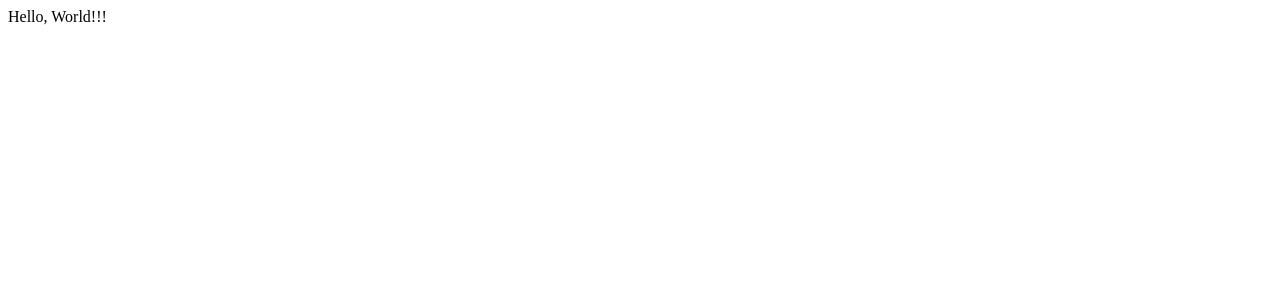
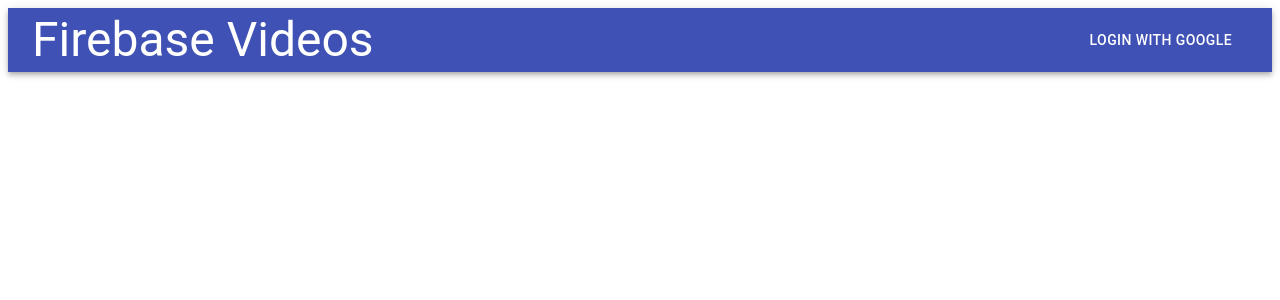
Before and after one commit to tyahha/firebase-first, a React (Create React App) app: page / in a window 1280 px wide. Shown: the top 300 px of the page. Built offline with nearby package versions, Linux system fonts and the light colour scheme.

Commit message:
add material-ui

```diff
--- a/package.json
+++ b/package.json
@@ -3,6 +3,8 @@
   "version": "0.1.0",
   "private": true,
   "dependencies": {
+    "@material-ui/core": "^4.7.0",
+    "@material-ui/icons": "^4.5.1",
     "@types/jest": "24.0.23",
     "@types/node": "12.12.12",
     "@types/react": "16.9.13",
--- a/src/components/App.tsx
+++ b/src/components/App.tsx
@@ -2,6 +2,7 @@
 import firebase from "firebase/app";
 import "firebase/firestore";
 import config from "../config/firebase-config";
+import { Header } from "./Header";
 
 const App: React.FC = () => {
   React.useEffect(() => {
@@ -9,7 +10,7 @@
     firebase.firestore().settings({ timestampsInSnapshots: true });
   }, []);
 
-  return <div>Hello, World!!!</div>;
+  return <Header />;
 };
 
 export default App;
--- /dev/null
+++ b/src/components/Header.tsx
@@ -0,0 +1,38 @@
+import React from "react";
+import { makeStyles } from "@material-ui/core/styles";
+import { AppBar, Toolbar, Typography, Button } from "@material-ui/core";
+
+const useStyles = makeStyles(theme => ({
+  root: {
+    flexGrow: 1
+  },
+  flex: {
+    flexGrow: 1
+  },
+  button: {
+    margin: theme.spacing(1)
+  }
+}));
+
+export const Header = () => {
+  const styles = useStyles();
+
+  return (
+    <div className={styles.root}>
+      <AppBar position="static" color="primary">
+        <Toolbar>
+          <Typography variant="h3" color="inherit" className={styles.flex}>
+            Firebase Videos
+          </Typography>
+          <Button
+            color="inherit"
+            className={styles.button}
+            onClick={() => alert("todo")}
+          >
+            Login with Google
+          </Button>
+        </Toolbar>
+      </AppBar>
+    </div>
+  );
+};
```
Also changed, not shown: 1 other file (tests, documents, lock files or other folders).
